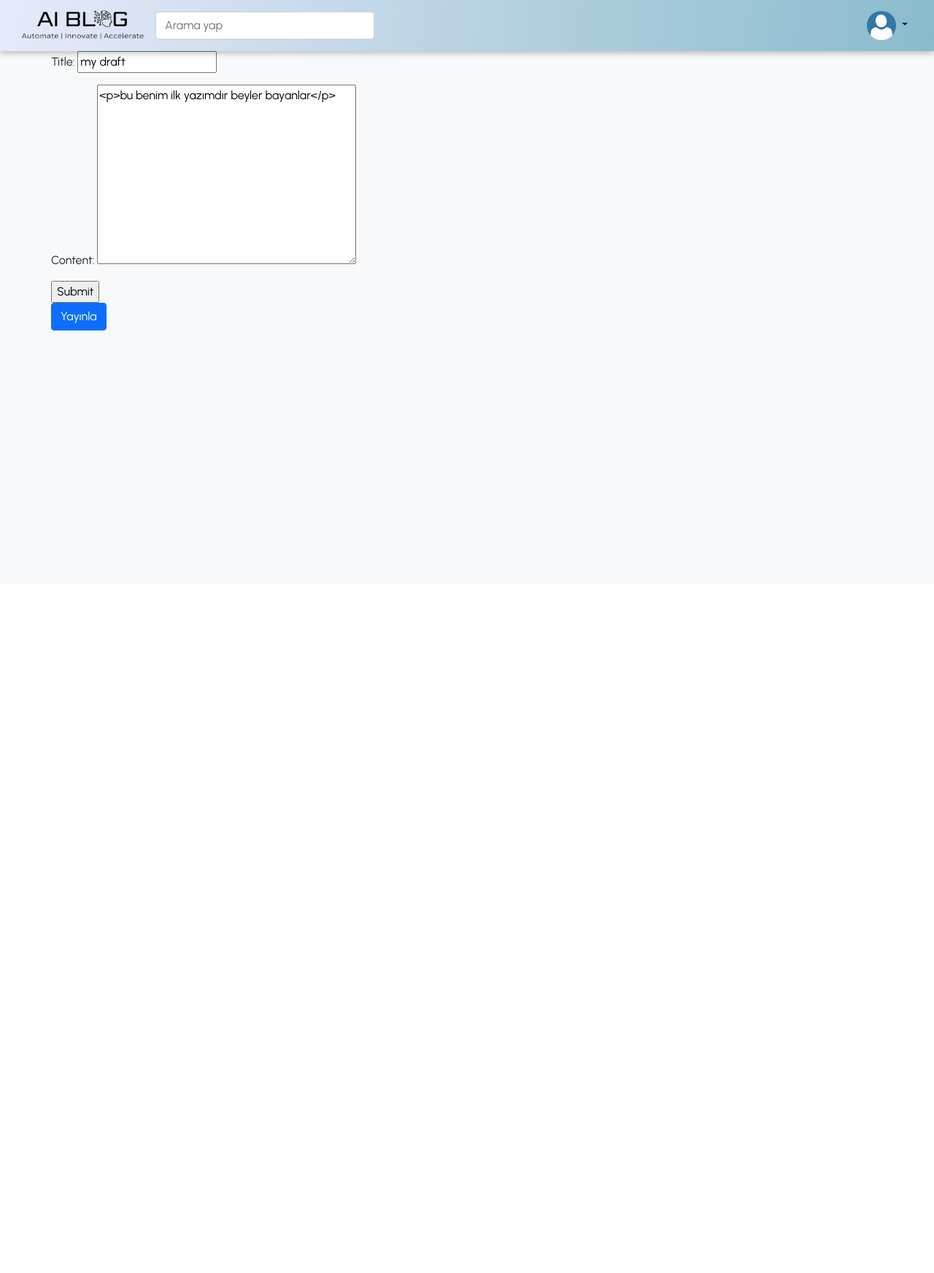
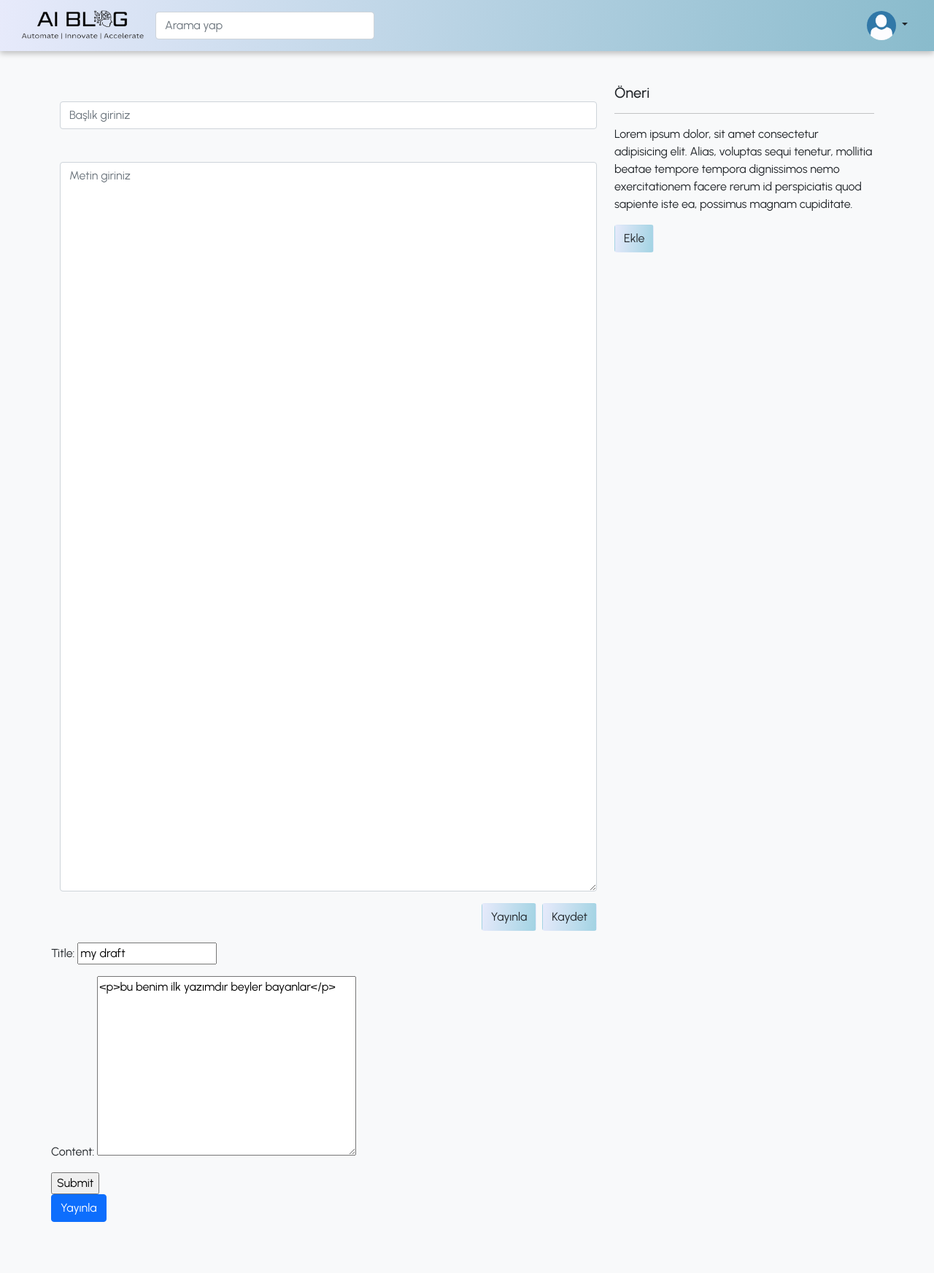
Before and after one commit to keremparlak0/ChatGPTBlogWebApp, a Django app: page /author/editor/1 in a window 1280 px wide. Shown: the whole page at 73% size. Before the commit the page ends 453 px from the top, so only its background shows below. Run offline with Django 4.2, Linux system fonts and the light colour scheme; a user stored in the database is signed in; data comes from the database, SQL or seed files in the repository; parts of the project's set-up code (start-up, migrations or seed data) failed here and were passed over; some libraries are stand-ins or nearby versions.

Commit message:
editor düzenlendi

```diff
--- a/templates/author/editor.html
+++ b/templates/author/editor.html
@@ -6,6 +6,41 @@
 {% block title %} Editor {% endblock title %} Editor
 
 {% block content %}
+
+<div class="container">
+    <div class="row">
+      <div class="col-lg-8 editor">
+        <form action="/publish">
+          <div class="mb-3">
+            <label for="title" class="form-label"></label>
+            <input type="text" class="form-control" id="title" placeholder="Başlık giriniz">
+          </div>
+          <div class="mb-3">
+            <label for="content" class="form-label"></label>
+            <textarea class="form-control" id="content" placeholder="Metin giriniz"></textarea>
+          </div>
+          <div class="mb-3 d-flex justify-content-end">
+            <button class="btn btnRenk me-2" type="button" id="publish">Yayınla</button>
+            <button class="btn btnRenk" type="button" id="save">Kaydet</button>
+          </div>
+        </form>
+      </div>
+
+      <!-- Öneri Kısmı -->
+      <div class="col-lg-4">
+        <div class="sticky-top">
+          <div class="suggestion">
+            <h5>Öneri</h5>
+            <hr>
+            <p>Lorem ipsum dolor, sit amet consectetur adipisicing elit. Alias, voluptas sequi tenetur, mollitia beatae tempore tempora dignissimos nemo exercitationem facere rerum id perspiciatis quod sapiente iste ea, possimus magnam cupiditate.</p>
+            <button type="button" id="add" class="btn btnRenk">Ekle</button>
+          </div>
+        </div>
+      </div>
+
+    </div>
+  </div>
+
 <form method="post">
     {% csrf_token %}
     {{form.as_p}}
```
